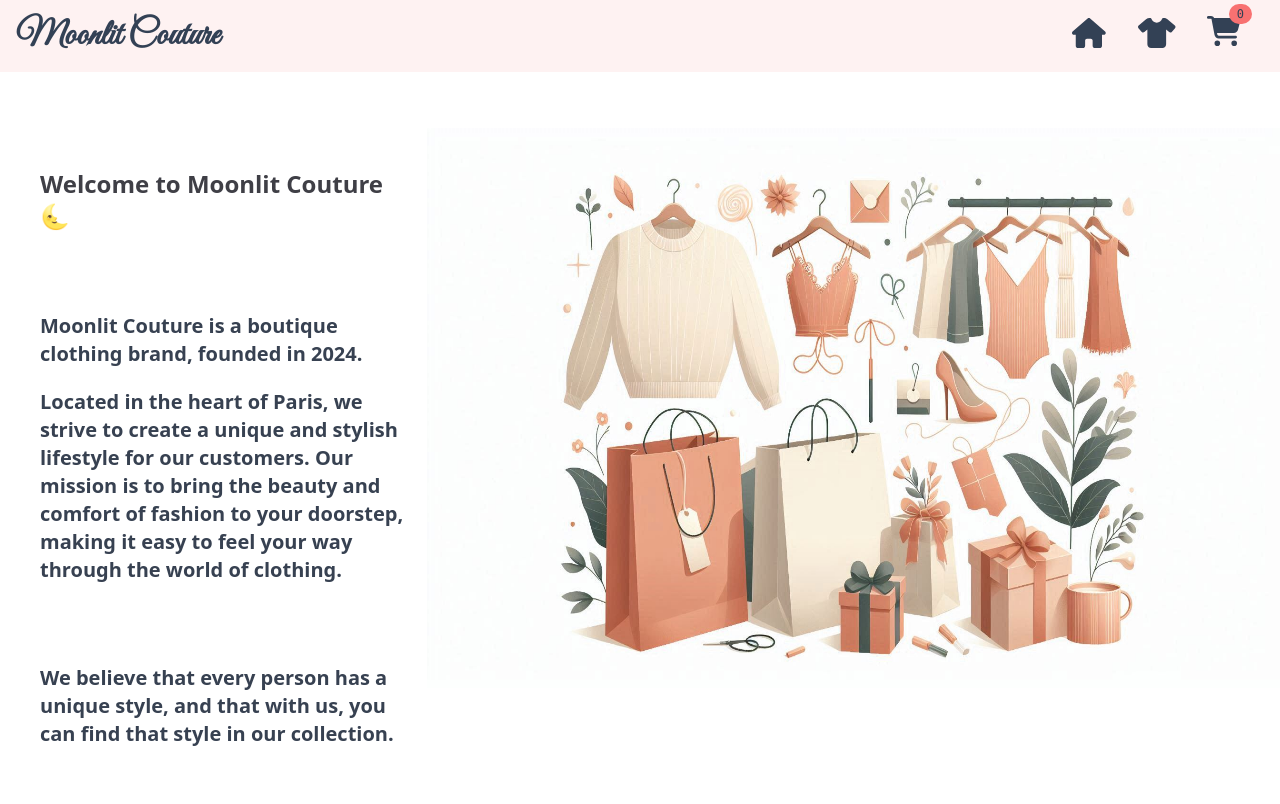
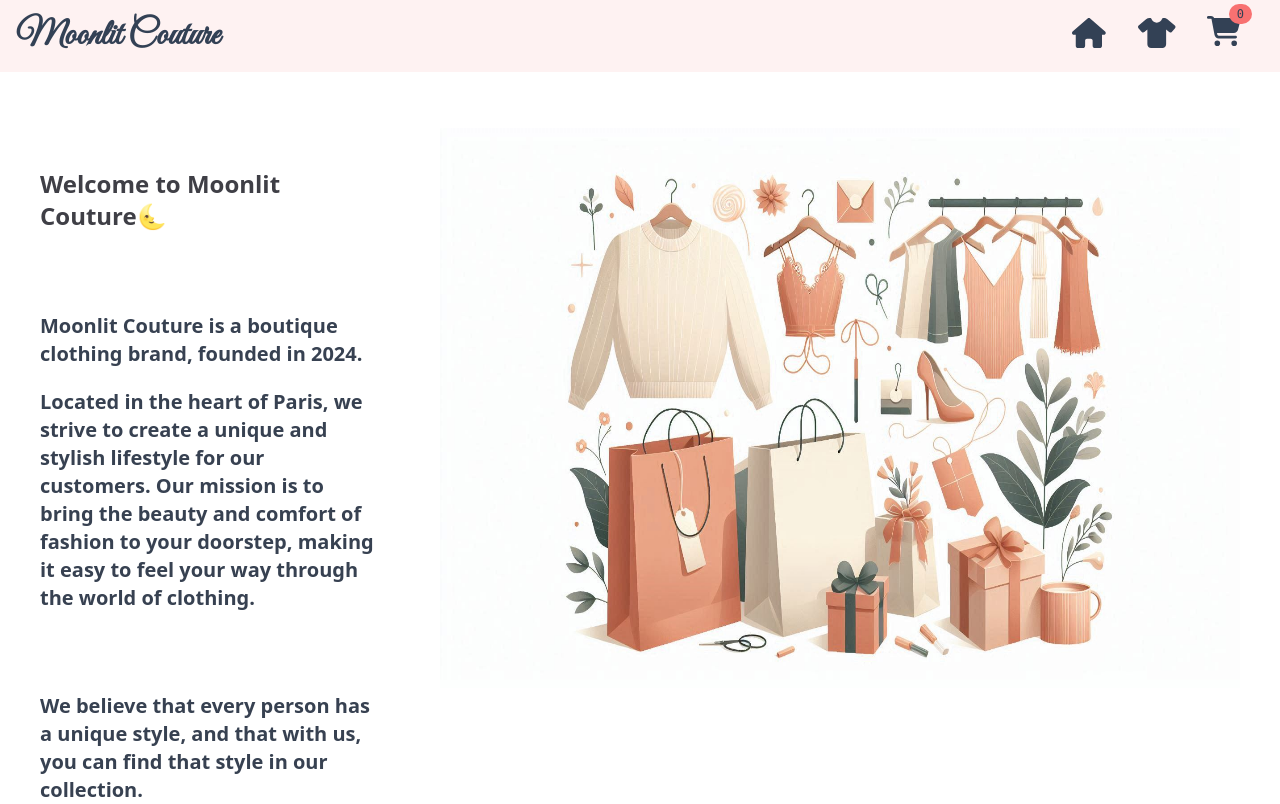
Before and after one commit to zahraRostami1999/shop-app, a React (Vite) app in the folder shop-app/: page / in a window 1280 px wide. Built offline with nearby package versions, Linux system fonts and the light colour scheme.

Commit message:
edit Home Page: add px-10 to body

```diff
--- a/shop-app/src/pages/HomePage.jsx
+++ b/shop-app/src/pages/HomePage.jsx
@@ -3,8 +3,8 @@ import cover from "../assets/images/HomePage5.jpeg";
 function HomePage() {
   return (
     <>
-      <div className="bg-white w-full h-screen flex justify-between pt-32 ">
-        <div className="pl-10 pr-5 font-sans ">
+      <div className="bg-white w-full h-screen flex justify-between pt-32 px-10 ">
+        <div className="pr-16 font-sans ">
           <h1 className="my-10 mb-20 text-2xl font-bold text-zinc-700">Welcome to Moonlit Couture🌜</h1>
           <p className="my-8 text-xl font-semibold text-gray-700">
             <h2 className="my-5">
```
